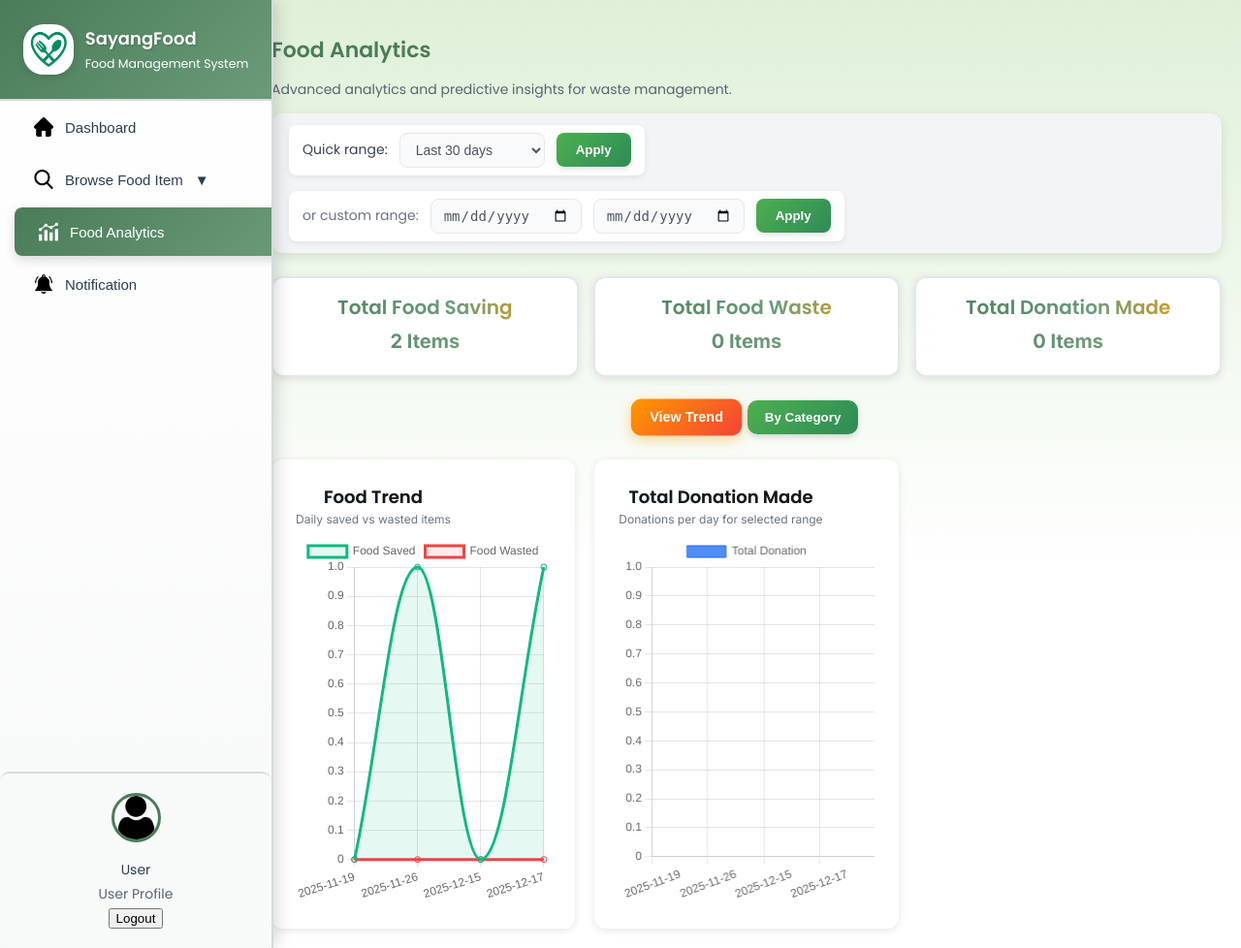
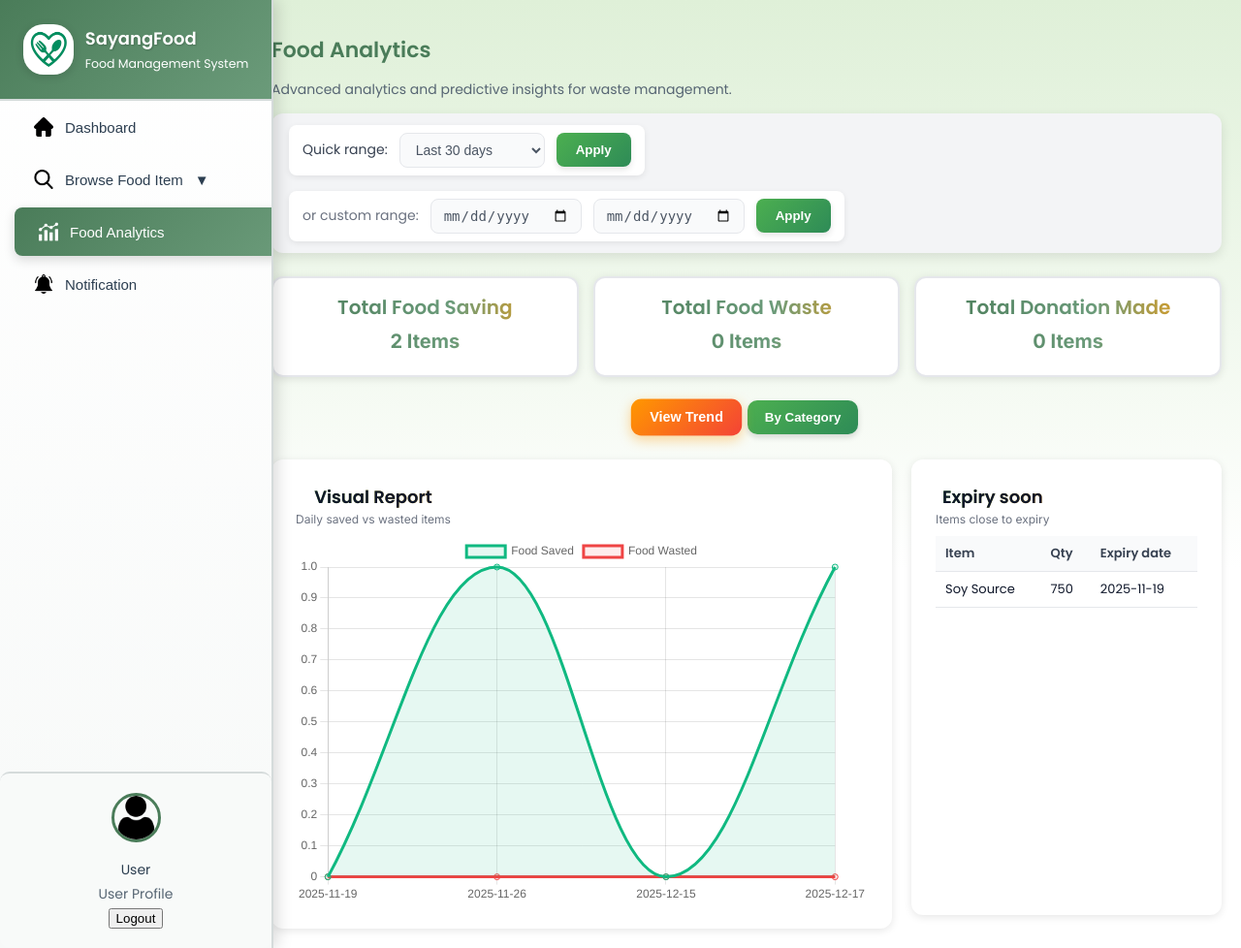
Before and after one commit to XinYou0910/SayangFood, a PHP site: page /SayangFood/food_analytics.html in a window 1280 px wide. Shown: the whole page at 97% size. Run offline with PHP 8.4, Linux system fonts and the light colour scheme; data comes from the database, SQL or seed files in the repository.

Commit message:
Change the style of the food analytics, added a table for showing the itme that expiry  soon

```diff
--- a/food_analytics.css
+++ b/food_analytics.css
@@ -171,14 +171,16 @@ body {
   margin: 0 0 8px 0;
   font-weight: 700;
 }
-/* Chart Section - Make Bigger */
+/* Chart Section - Visual report + Expiry soon */
 .charts {
   display: grid;
-  grid-template-columns: repeat(3, 1fr); /* three equal large charts */
+  grid-template-columns: 2fr 1fr; /* big chart + narrower expiry card */
   gap: 20px;
   align-items: start;
   margin-top: 20px;
 }
+
+
 
 .chart-card {
   background: white;
@@ -201,12 +203,51 @@ body {
 }
 
 
-#foodChart,
-#donationChart{
+#foodChart {
   width: 100% !important;
   height: 380px !important;
   max-height: 380px !important;
 }
+
+.expiry-card {
+  min-height: 420px;
+}
+
+.expiry-table-wrapper {
+  max-height: 360px;
+  overflow-y: auto;
+  margin-top: 4px;
+}
+
+.expiry-table {
+  width: 100%;
+  border-collapse: collapse;
+  font-size: 13px;
+}
+
+.expiry-table th,
+.expiry-table td {
+  padding: 8px 10px;
+  border-bottom: 1px solid #e5e7eb;
+}
+
+.expiry-table th {
+  text-align: left;
+  font-weight: 600;
+  background: #f9fafb;
+  color: #374151;
+}
+
+.expiry-table tr:hover {
+  background: #f9fafb;
+}
+
+.empty-row {
+  text-align: center;
+  color: #9ca3af;
+  font-style: italic;
+}
+
 
 .main-chart { min-height: 420px; }
 .small-title { font-size: 16px; text-align: center; margin-bottom: 10px; }
@@ -580,9 +621,9 @@ body {
   }
 }
 
-/* Medium screens: make two columns for charts */
 @media (max-width: 1100px) {
-  .charts { grid-template-columns: 1fr 1fr; }
-  .small-chart { padding: 12px; }
-  .small-chart canvas { height: 160px !important; }
+  /* On screens smaller than 1100px, stack the two cards in one column */
+  .charts {
+    grid-template-columns: 1fr;
+  }
 }
--- a/food_analytics.html
+++ b/food_analytics.html
@@ -110,29 +110,47 @@
       <button id="categoryBtn">By Category</button>
     </div>
 
- <!-- Chart Section -->
+<!-- Chart Section -->
 <div class="charts" id="trendSection">
+  <!-- Left: Visual report chart -->
   <div class="chart-card main-chart">
     <div class="chart-toolbar">
       <div class="chart-left">
-        <h3 id="chartTitle">Food Trend</h3>
+        <h3 id="chartTitle">Visual Report</h3>
         <p class="chart-sub">Daily saved vs wasted items</p>
       </div>
     </div>
     <canvas id="foodChart"></canvas>
   </div>
 
-  <div class="chart-card main-chart">
+  <!-- Right: Expiry soon table -->
+  <div class="chart-card expiry-card">
     <div class="chart-toolbar">
       <div class="chart-left">
-        <h3 class="small-title">Total Donation Made</h3>
-        <p class="chart-sub">Donations per day for selected range</p>
+        <h3 class="small-title">Expiry soon</h3>
+        <p class="chart-sub">Items close to expiry</p>
       </div>
     </div>
-    <canvas id="donationChart"></canvas>
+
+    <div class="expiry-table-wrapper">
+      <table class="expiry-table">
+        <thead>
+          <tr>
+            <th>Item</th>
+            <th>Qty</th>
+            <th>Expiry date</th>
+          </tr>
+        </thead>
+        <tbody id="expirySoonBody">
+          <tr>
+            <td colspan="3" class="empty-row">No items near expiry.</td>
+          </tr>
+        </tbody>
+      </table>
+    </div>
   </div>
+</div>
 
-</div>
 
 <!-- Category Chart Section (hidden by default) -->
 <div class="food-analytics-container" id="categorySection" style="display: none;">
--- a/food_analytics.js
+++ b/food_analytics.js
@@ -66,15 +66,17 @@ function loadAnalytics(options = {}) {
         return;
       }
 
-      updateSummary(data);
+            updateSummary(data);
 
       if (data.trend && data.trend.length > 0) {
         drawTrend(data.trend);
-        drawDonationChart(data.trend);
       } else {
         console.warn('No trend data available');
-        // Handle the case where no trend data is returned
       }
+
+      // Update "Expiry soon" table
+      updateExpirySoon(data.expiry_soon || []);
+
     })
     .catch(err => {
       console.error("Error loading analytics:", err);
@@ -82,6 +84,33 @@ function loadAnalytics(options = {}) {
     });
 }
 
+function updateExpirySoon(list) {
+  const tbody = document.getElementById("expirySoonBody");
+  if (!tbody) return;
+
+  tbody.innerHTML = "";
+
+  if (!list || list.length === 0) {
+    const tr = document.createElement("tr");
+    const td = document.createElement("td");
+    td.colSpan = 3;
+    td.className = "empty-row";
+    td.textContent = "No items near expiry.";
+    tr.appendChild(td);
+    tbody.appendChild(tr);
+    return;
+  }
+
+  list.forEach(item => {
+    const tr = document.createElement("tr");
+    tr.innerHTML = `
+      <td>${item.item_name}</td>
+      <td>${item.quantity}</td>
+      <td>${item.expiry_date}</td>
+    `;
+    tbody.appendChild(tr);
+  });
+}
 
 
 function updateSummary(data) {
@@ -139,7 +168,7 @@ function drawTrend(trendData) {
 
   // Restore original chart title
   const titleEl = document.getElementById('chartTitle');
-  if (titleEl) titleEl.textContent = 'Food Trend';
+  if (titleEl) titleEl.textContent = 'Visual Report';
   // Small delayed update helps Chart.js recompute sizes when fonts or layout
   // finish loading (fixes the 'invisible / squashed' render seen after refresh).
   setTimeout(() => { try { trendChart.resize(); trendChart.update(); } catch(e){} }, 150);
@@ -411,11 +440,13 @@ function showTrend() {
   console.log("Switching to trend view");
   document.getElementById("trendBtn").classList.add("active");
   document.getElementById("categoryBtn").classList.remove("active");
-  document.getElementById("trendSection").style.display = "block";
-  document.getElementById("categorySection").style.display = "none";
-  // Charts may render incorrectly if their canvas was previously hidden or the
-  // layout changed (this happens on refresh or when navigating back). Resize
-  // and update charts after a short delay to allow layout to settle.
+
+  const trendSection = document.getElementById("trendSection");
+  const categorySection = document.getElementById("categorySection");
+
+  trendSection.style.display = "grid";   // 👈 was "block"
+  categorySection.style.display = "none";
+
   setTimeout(() => {
     try {
       if (trendChart) { trendChart.resize(); trendChart.update(); }
--- a/food_analytics_data.php
+++ b/food_analytics_data.php
@@ -37,6 +37,33 @@ if ($startParam && $endParam) {
     // last N days inclusive → subtract (range-1)
     $daysBack = max($range - 1, 0);
     $startDate = date('Y-m-d', strtotime($endDate . " -{$daysBack} days"));
+}
+
+// =======================================================
+// EXPIRY SOON (next 7 days from today)
+// =======================================================
+$expirySoonQuery = "
+  SELECT
+    item_name,
+    quantity,
+    expiry_date
+  FROM food_item_inventory
+  WHERE expiry_date BETWEEN CURDATE() AND DATE_ADD(CURDATE(), INTERVAL 7 DAY)
+    AND item_status NOT IN ('Used', 'Expired', 'Donated')
+  ORDER BY expiry_date ASC
+  LIMIT 10
+";
+
+$expirySoon = [];
+$expiryRes = $conn->query($expirySoonQuery);
+if ($expiryRes) {
+    while ($row = $expiryRes->fetch_assoc()) {
+        $expirySoon[] = [
+            'item_name'   => $row['item_name'],
+            'quantity'    => (int)$row['quantity'],   // adjust column name if needed
+            'expiry_date' => $row['expiry_date']
+        ];
+    }
 }
 
 
@@ -177,6 +204,7 @@ echo json_encode([
     'total_donation' => $summary['total_donation'],
     'trend'          => $trend,
     'category'       => $category,
+    'expiry_soon'    => $expirySoon,
     'debug'          => [
         'start_date' => $startDate,
         'end_date'   => $endDate,
@@ -184,5 +212,6 @@ echo json_encode([
     ]
 ], JSON_PRETTY_PRINT);
 
+
 $conn->close();
 ?>
```
